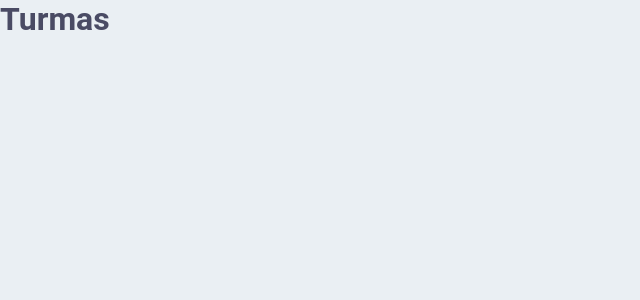
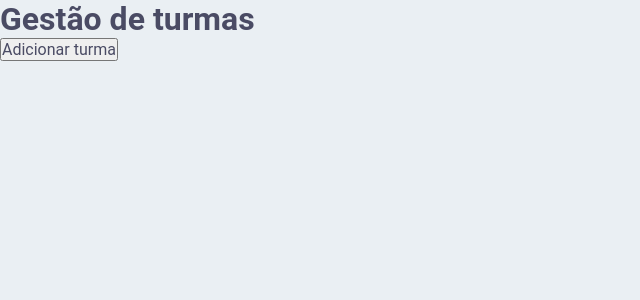
Before and after one commit to edersonrdg/class-manager, a React (Create React App) app in the folder frontend/: page / in a window 1280 px wide. Shown: the top 300 px of the page, without its empty margins (0-640 px from the left). Built offline with nearby package versions, Linux system fonts and the light colour scheme.

Commit message:
feat(frontend): class page header

```diff
--- a/frontend/src/components/Header/index.tsx
+++ b/frontend/src/components/Header/index.tsx
@@ -1,9 +1,18 @@
 import React from 'react';
 
-// import { Container } from './styles';
+import { Container } from './styles';
 
-const Header: React.FC = () => {
-    return <div />;
+interface HeaderProps {
+    buttonText: string;
+}
+
+const Header: React.FC<HeaderProps> = ({ children, buttonText }) => {
+    return (
+        <Container>
+            <h1>{children}</h1>
+            <button type="button">{buttonText}</button>
+        </Container>
+    );
 };
 
 export default Header;
--- /dev/null
+++ b/frontend/src/components/Header/styles.ts
@@ -0,0 +1,3 @@
+import styled from 'styled-components';
+
+export const Container = styled.div``;
--- a/frontend/src/pages/Classes/index.tsx
+++ b/frontend/src/pages/Classes/index.tsx
@@ -1,7 +1,8 @@
 import React from 'react';
+import Header from '../../components/Header';
 
 const Classes: React.FC = () => {
-    return <h1>Turmas</h1>;
+    return <Header buttonText="Adicionar turma">Gestão de turmas</Header>;
 };
 
 export default Classes;
```
